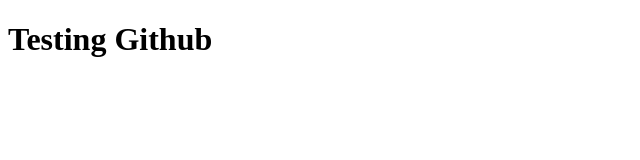
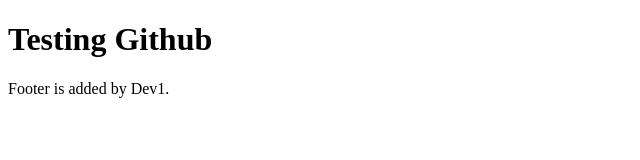
Before and after one commit to ZayMoeYan/TestingGithub, a plain HTML site: page index.html in a window 1280 px wide. Shown: the whole page, without its empty margins (0-640 px from the left). Drawn offline with Linux system fonts and the light colour scheme.

Commit message:
add footer by dev1

```diff
--- a/index.html
+++ b/index.html
@@ -7,5 +7,6 @@
 </head>
 <body>
     <h1>Testing Github</h1>
+    <footer>Footer is added by Dev1.</footer>
 </body>
 </html>
```
